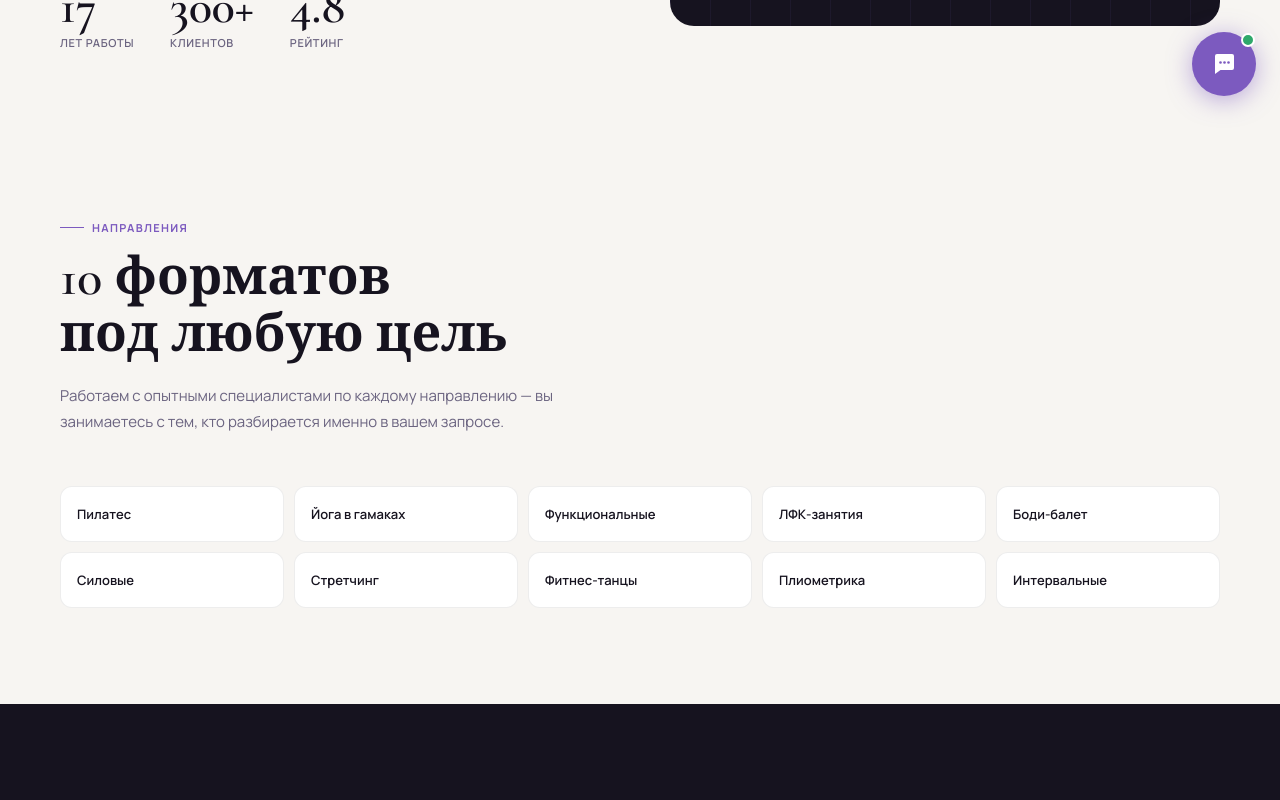
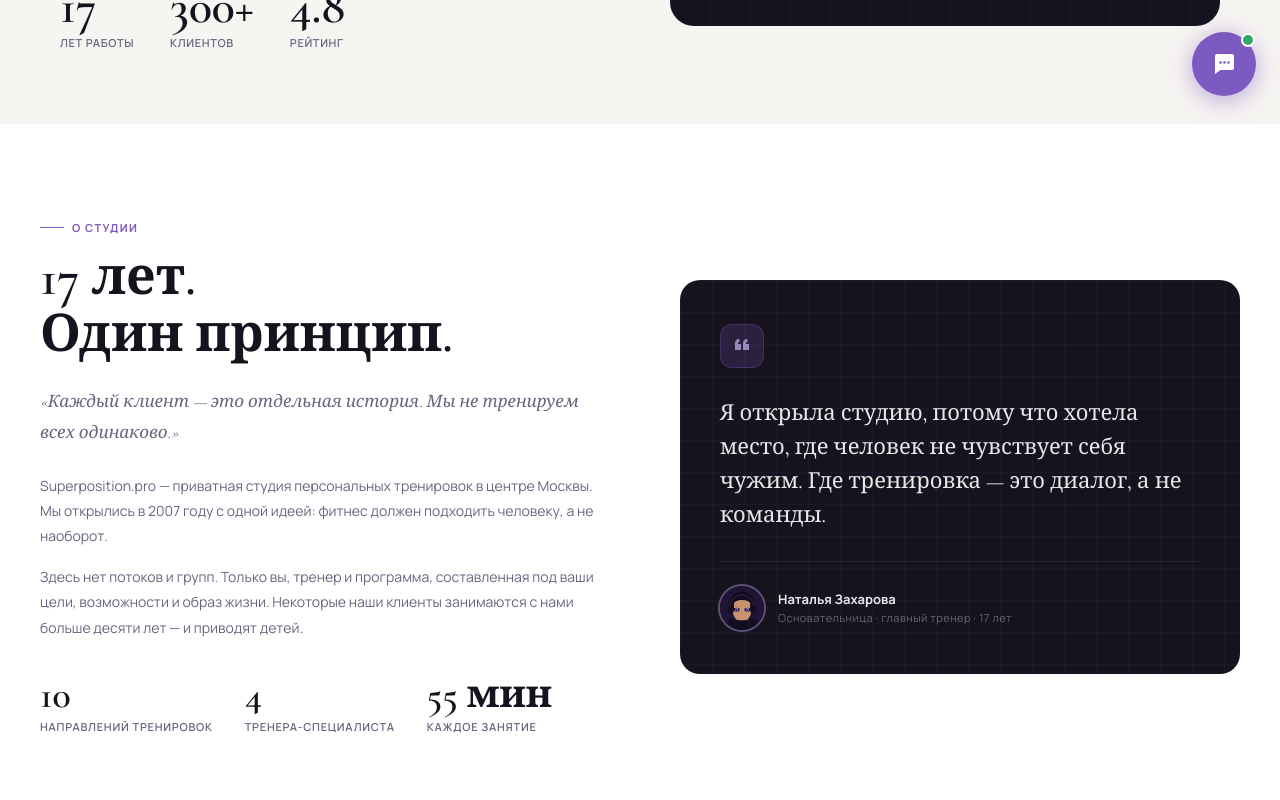
Before and after one commit to EgorDranev/superposition-chat, a Next.js app: page /home in a window 1280 px wide. Shown: the part 680-1480 px from the top of the page. Built offline with nearby package versions, Linux system fonts and the light colour scheme.

Commit message:
Add О студии section

```diff
--- a/pages/home.jsx
+++ b/pages/home.jsx
@@ -348,6 +348,96 @@ export default function Home() {
       </div>
     </section>
 
+
+    {/* ── ABOUT ── */}
+    <section id="about" style={{background:"var(--card)",padding:"96px 40px"}}>
+      <div style={{maxWidth:1240,margin:"0 auto",display:"grid",gridTemplateColumns:"1fr 1fr",gap:80,alignItems:"center"}}>
+
+        {/* Left — text */}
+        <div>
+          <div className="sec-label">О студии</div>
+          <h2 className="sec-h" style={{marginBottom:24}}>17 лет.<br/>Один принцип.</h2>
+          <p style={{fontSize:17,lineHeight:1.8,color:"var(--muted)",marginBottom:24,fontFamily:"var(--serif)",fontWeight:400,fontStyle:"italic"}}>
+            «Каждый клиент — это отдельная история. Мы не тренируем всех одинаково.»
+          </p>
+          <p style={{fontSize:14,lineHeight:1.8,color:"var(--muted)",marginBottom:16}}>
+            Superposition.pro — приватная студия персональных тренировок в центре Москвы. Мы открылись в 2007 году с одной идеей: фитнес должен подходить человеку, а не наоборот.
+          </p>
+          <p style={{fontSize:14,lineHeight:1.8,color:"var(--muted)",marginBottom:36}}>
+            Здесь нет потоков и групп. Только вы, тренер и программа, составленная под ваши цели, возможности и образ жизни. Некоторые наши клиенты занимаются с нами больше десяти лет — и приводят детей.
+          </p>
+          <div style={{display:"flex",gap:32}}>
+            {[["10","направлений тренировок"],["4","тренера-специалиста"],["55 мин","каждое занятие"]].map(([n,l]) => (
+              <div key={n}>
+                <div style={{fontFamily:"var(--serif)",fontSize:38,fontWeight:600,color:"var(--ink)",lineHeight:1}}>{n}</div>
+                <div style={{fontSize:11,fontWeight:600,letterSpacing:".07em",textTransform:"uppercase",color:"var(--muted)",marginTop:5}}>{l}</div>
+              </div>
+            ))}
+          </div>
+        </div>
+
+        {/* Right — dark card with quote + details */}
+        <div style={{
+          background:"var(--dark)",borderRadius:20,padding:"44px 40px",
+          position:"relative",overflow:"hidden",
+        }}>
+          {/* subtle grid */}
+          <div style={{
+            position:"absolute",inset:0,
+            backgroundImage:"linear-gradient(rgba(124,90,191,.07) 1px,transparent 1px),linear-gradient(90deg,rgba(124,90,191,.07) 1px,transparent 1px)",
+            backgroundSize:"32px 32px",
+          }}/>
+          <div style={{position:"relative",zIndex:1}}>
+            <div style={{
+              width:44,height:44,borderRadius:12,
+              background:"rgba(124,90,191,.2)",border:"1px solid rgba(124,90,191,.3)",
+              display:"flex",alignItems:"center",justifyContent:"center",
+              marginBottom:28,
+            }}>
+              <svg width="20" height="20" viewBox="0 0 20 20" fill="none">
+                <path d="M3 7c0-2.2 1.8-4 4-4h.5v3H7c-.6 0-1 .4-1 1v1h3v6H3V7ZM11 7c0-2.2 1.8-4 4-4h.5v3H15c-.6 0-1 .4-1 1v1h3v6h-6V7Z" fill="rgba(198,183,242,0.7)"/>
+              </svg>
+            </div>
+            <p style={{fontFamily:"var(--serif)",fontSize:22,fontWeight:500,color:"rgba(255,255,255,.9)",lineHeight:1.55,marginBottom:28}}>
+              Я открыла студию, потому что хотела место, где человек не чувствует себя чужим. Где тренировка — это диалог, а не команды.
+            </p>
+            <div style={{display:"flex",alignItems:"center",gap:14,paddingTop:24,borderTop:"1px solid rgba(255,255,255,.08)"}}>
+              <div style={{
+                width:44,height:44,borderRadius:"50%",overflow:"hidden",
+                flexShrink:0,boxShadow:"0 0 0 2px rgba(198,183,242,.4)",
+              }}>
+                <svg width="44" height="44" viewBox="0 0 100 100" fill="none">
+                  <rect width="100" height="100" fill="#1e1535"/>
+                  <ellipse cx="50" cy="37" rx="27" ry="24" fill="#110a1a"/>
+                  <ellipse cx="50" cy="56" rx="21" ry="25" fill="#c8936e"/>
+                  <path d="M23 45 Q26 23 50 19 Q74 23 77 45 Q67 37 50 35 Q33 37 23 45Z" fill="#150b22"/>
+                  <ellipse cx="25" cy="51" rx="7" ry="12" fill="#150b22"/>
+                  <ellipse cx="75" cy="51" rx="7" ry="12" fill="#150b22"/>
+                  <path d="M23 45 Q26 23 50 19 Q74 23 77 45" stroke="#c6b7f2" strokeWidth="0.8" opacity="0.5" fill="none"/>
+                  <ellipse cx="50" cy="41" rx="19" ry="9" fill="#c8936e"/>
+                  <ellipse cx="38" cy="54" rx="6.5" ry="4.5" fill="#08051a"/>
+                  <ellipse cx="62" cy="54" rx="6.5" ry="4.5" fill="#08051a"/>
+                  <circle cx="38" cy="54" r="3.8" fill="#9b7ee8"/>
+                  <circle cx="62" cy="54" r="3.8" fill="#9b7ee8"/>
+                  <circle cx="38" cy="54" r="2" fill="#1a0a3a"/>
+                  <circle cx="62" cy="54" r="2" fill="#1a0a3a"/>
+                  <circle cx="39.5" cy="52.2" r="1" fill="white" opacity="0.85"/>
+                  <circle cx="63.5" cy="52.2" r="1" fill="white" opacity="0.85"/>
+                  <path d="M8 100 L22 73 Q50 83 78 73 L92 100Z" fill="#120d1f"/>
+                  <path d="M32 80 L50 76 L68 80" stroke="#c6b7f2" strokeWidth="0.7" opacity="0.4" fill="none"/>
+                </svg>
+              </div>
+              <div>
+                <div style={{fontSize:13,fontWeight:700,color:"rgba(255,255,255,.9)"}}>Наталья Захарова</div>
+                <div style={{fontSize:11,color:"rgba(255,255,255,.35)",marginTop:2,letterSpacing:".04em"}}>Основательница · главный тренер · 17 лет</div>
+              </div>
+            </div>
+          </div>
+        </div>
+
+      </div>
+    </section>
+
     {/* ── DIRECTIONS ── */}
     <section id="directions" className="sec">
       <div className="sec-label">Направления</div>
```
